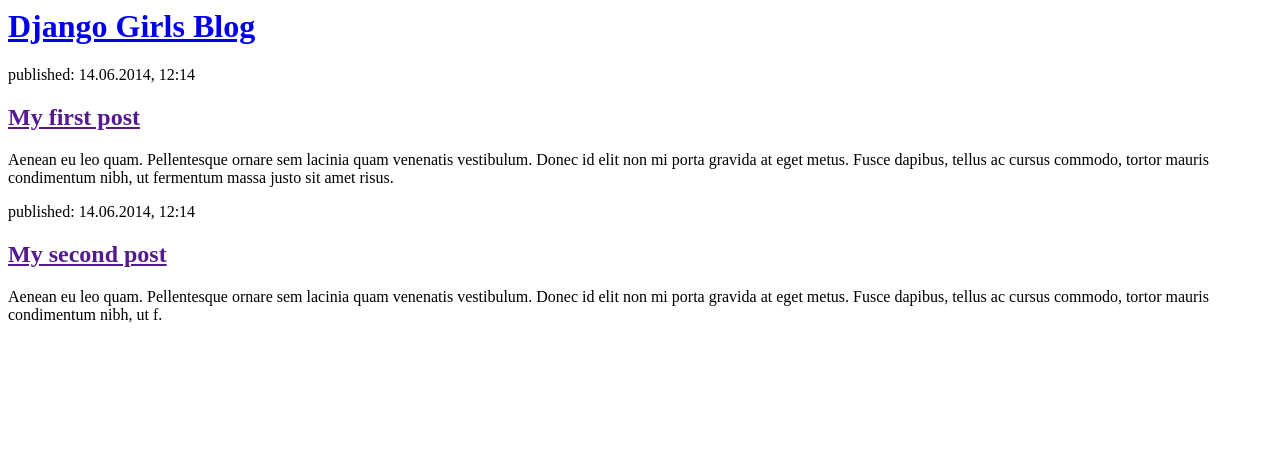
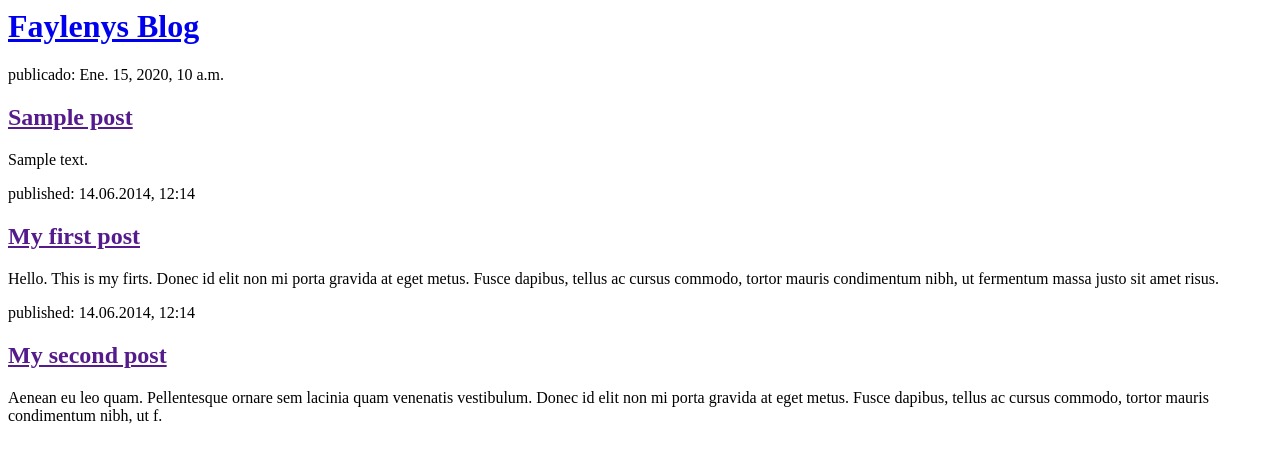
Before and after one commit to Faylenys/my-first-blog, a Django app: page / in a window 1280 px wide. Shown: the top 463 px of the page. Run offline with Django 3.2, Linux system fonts and the light colour scheme; tables that the repository leaves empty hold one stand-in row (values such as "Sample post").

Commit message:
Templates modificados para mostrar post desde base de datos.

```diff
--- a/blog/templates/blog/post_list.html
+++ b/blog/templates/blog/post_list.html
@@ -1,16 +1,22 @@
 <html>
     <head>
-        <title>Django Girls blog</title>
+        <title>Faylenys blog</title>
     </head>
     <body>
         <div>
-            <h1><a href="/">Django Girls Blog</a></h1>
+            <h1><a href="/">Faylenys Blog</a></h1>
         </div>
-
+        {% for post in posts %}
+        <div>
+            <p> publicado: {{ post.published_date }}</p>
+            <h2><a href="">{{ post.title }}</a></h2>
+            <p>{{ post.text|linebreaksbr }}</p>
+        </div>
+    {% endfor %}
         <div>
             <p>published: 14.06.2014, 12:14</p>
             <h2><a href="">My first post</a></h2>
-            <p>Aenean eu leo quam. Pellentesque ornare sem lacinia quam venenatis vestibulum. Donec id elit non mi porta gravida at eget metus. Fusce dapibus, tellus ac cursus commodo, tortor mauris condimentum nibh, ut fermentum massa justo sit amet risus.</p>
+            <p>Hello. This is my firts. Donec id elit non mi porta gravida at eget metus. Fusce dapibus, tellus ac cursus commodo, tortor mauris condimentum nibh, ut fermentum massa justo sit amet risus.</p>
         </div>
 
         <div>
--- a/blog/views.py
+++ b/blog/views.py
@@ -1,5 +1,8 @@
 from django.shortcuts import render
+from django.utils import timezone
+from .models import Post
 
 # Create your views here.
 def post_list(request):
-    return render(request, 'blog/post_list.html', {})
+    posts = Post.objects.filter(published_date__lte=timezone.now()).order_by('published_date')
+    return render(request, 'blog/post_list.html', {'posts': posts})
```
